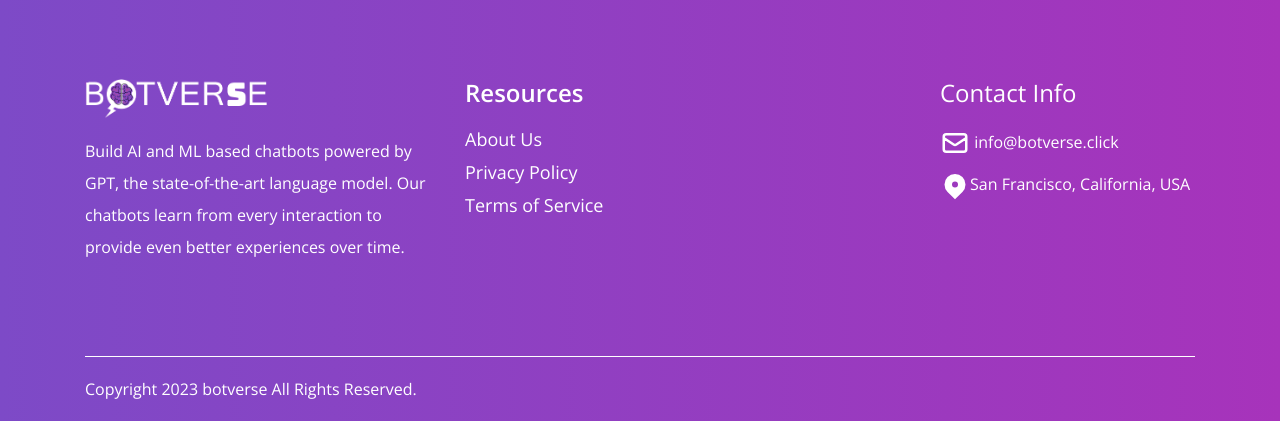
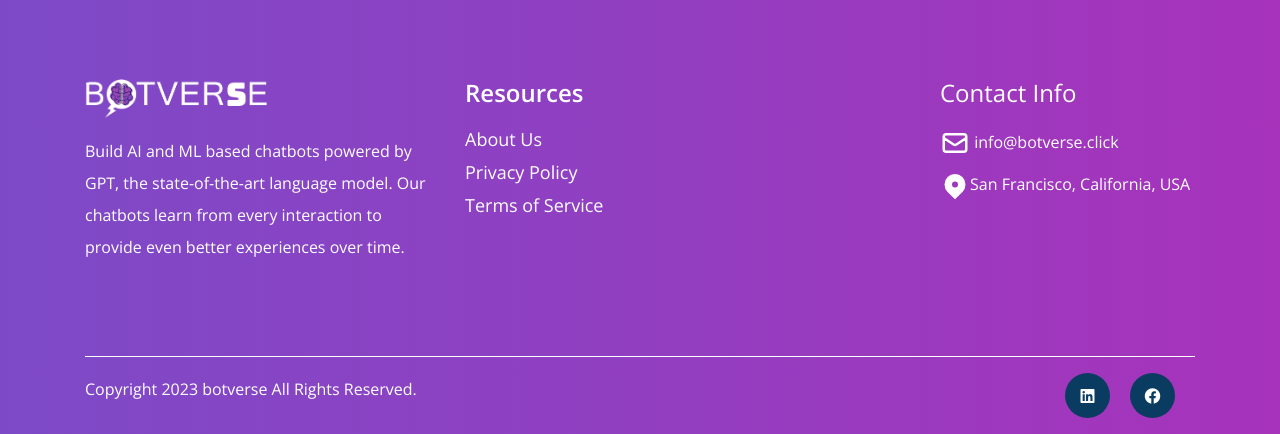
Before and after one commit to gauravkesharwani/botverse, a Flask app: page / in a window 1280 px wide. Shown: the part 4706-5140 px from the top of the page. Run offline with Flask 3, Linux system fonts and the light colour scheme; some libraries are stand-ins or nearby versions.

Commit message:
added linkedin and facebook page links

```diff
--- a/templates/footer.html
+++ b/templates/footer.html
@@ -62,6 +62,17 @@
                         <div class="col-auto mr-auto">
                             <span class="copyright">Copyright 2023 botverse All Rights Reserved.</span>
                         </div>
+                        <div class="col-auto">
+                            <div class="social-icone">
+                                <ul class="d-flex">
+                                    <li class="d-inline"><a href="https://www.linkedin.com/company/botverse/"><i
+                                            class="fab fa-linkedin"></i></a></li>
+                                    <li class="d-inline"><a href="https://www.facebook.com/profile.php?id=100091660404913"><i class="fab fa-facebook"></i></a>
+                                    </li>
+
+                                </ul>
+                            </div>
+                        </div>
 
                     </div>
                 </div>
```
